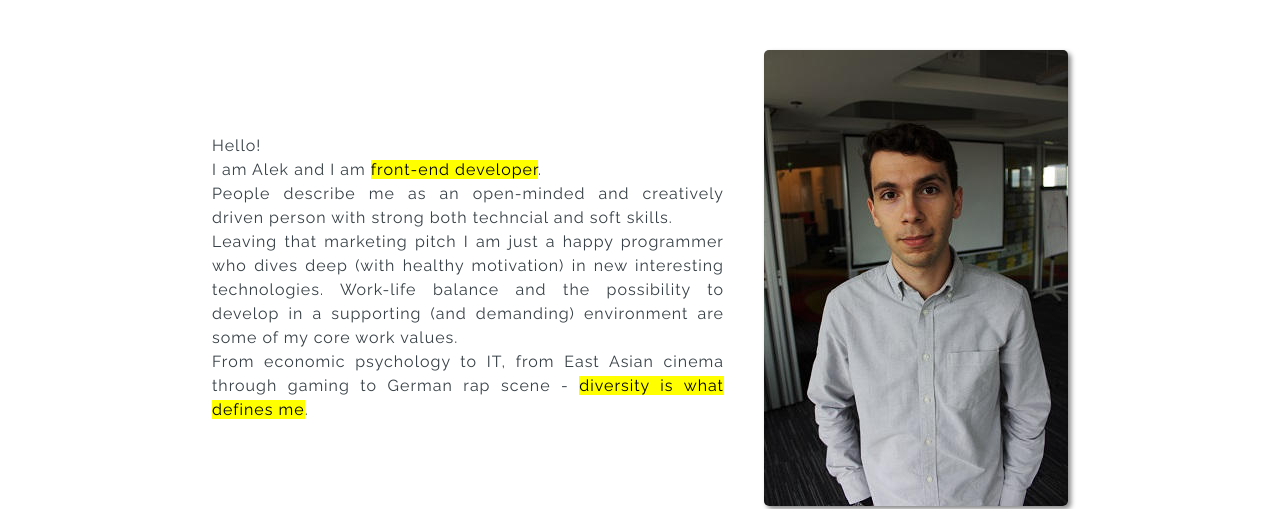
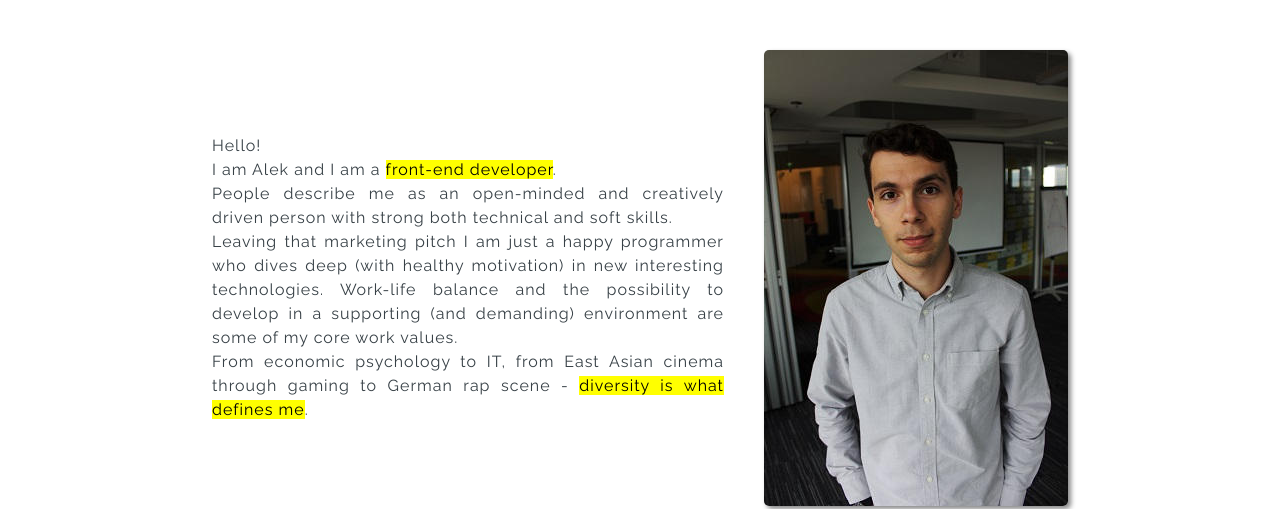
Before and after one commit to alekpentchev/site-portfolio, a website: page src/index.html in a window 1280 px wide. Shown: the part 920-1429 px from the top of the page. Drawn offline with nearby package versions, Linux system fonts and the light colour scheme; files that its build step writes are made by us from their sources; a script that the page names is missing.

Commit message:
Typos in about description

```diff
--- a/src/index.html
+++ b/src/index.html
@@ -53,8 +53,8 @@
       <h2>About me</h2>
       <section class="about__description">
         <article>
-          Hello! <br> I am Alek and I am <mark>front-end developer</mark>. <br>
-          People describe me as an open-minded and creatively driven person with strong both techncial and soft skills.
+          Hello! <br> I am Alek and I am a <mark>front-end developer</mark>. <br>
+          People describe me as an open-minded and creatively driven person with strong both technical and soft skills.
           <br>
           Leaving that marketing pitch I am just a happy programmer who dives deep (with healthy motivation) in new interesting technologies. Work-life balance and the possibility to develop in a supporting (and demanding) environment are some of my core work values.
           <br>
```
